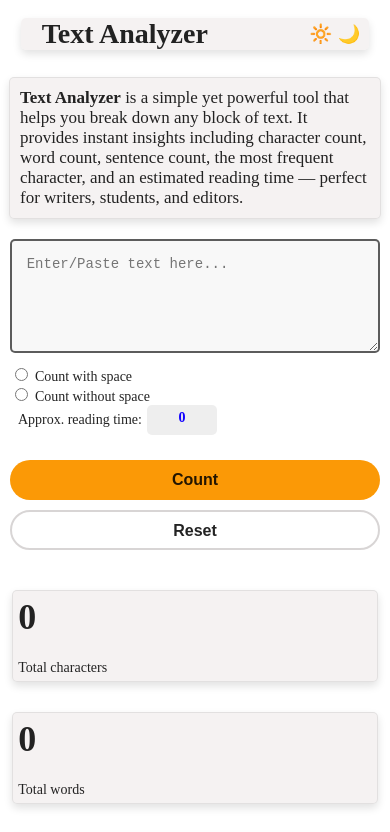
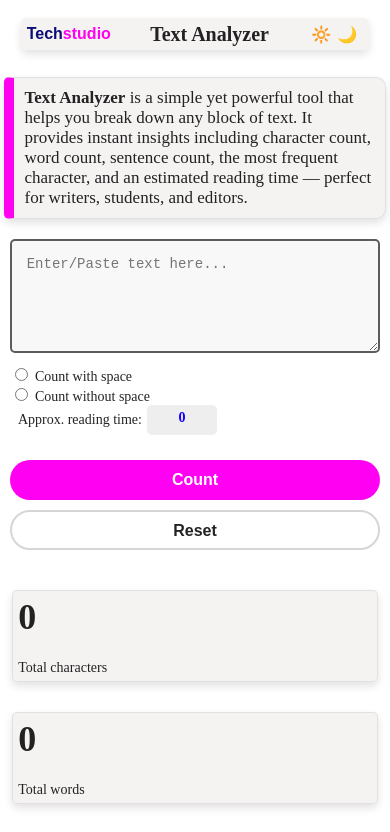
Before and after one commit to DannyTechStudio/Vanilla-JS-Text-Analyzer, a plain HTML site: page index.html in a window 390 px wide. Shown: the top 832 px of the page. Drawn offline with Linux system fonts and the light colour scheme.

Commit message:
Update UI

```diff
--- a/counter.css
+++ b/counter.css
@@ -5,6 +5,7 @@
 [data-theme="light-mode"]{
     --body-bg-color: rgb(255, 255, 255);
     --text-color: rgba(0, 0, 0, 0.862);
+    --tech-color: rgb(13, 13, 118);
     --container-bg-color: rgba(233, 228, 228, 0.471);
     --container-border: 1px solid rgba(190, 188, 188, 0.349);
     --box-shadow-value: 0 4px 8px rgba(0, 0, 0, 0.119);
@@ -21,6 +22,7 @@
 [data-theme="dark-mode"]{
     --body-bg-color: rgb(1, 1, 9);
     --text-color: rgb(255, 255, 255);
+    --tech-color: rgb(0, 253, 228);
     --container-bg-color: rgba(147, 143, 143, 0.247);
     --container-border: 2px solid rgba(190, 188, 188, 0.086);
     --box-shadow-value: 0 4px 8px rgba(186, 183, 183, 0.26);
@@ -41,6 +43,7 @@ body {
     align-items: center;
     min-height: 100vh;
     background-color: var(--body-bg-color);
+    transition: all .3s ease-in-out;
 }
 
 main{
@@ -65,10 +68,24 @@ main{
     background-color: var(--container-bg-color);
     margin-bottom: 20px;
 }
+.logo-container {
+    margin-left: 10px;
+}
+
+.logo-container p {
+    font-size: 28px;
+    color: var(--tech-color);
+    font-family: Arial, Helvetica, sans-serif;
+    font-weight: bold;
+}
+
+.logo-container small {
+    font-size: 27px;
+    color: #ff00f2;
+}
 
 h1{
     font-size: 38px;
-    margin-left: 200px;
     color: var(--text-color);
 }
 
@@ -92,7 +109,8 @@ h1{
     width: 60%;
     padding: 30px;
     border: var(--container-border);
-    border-radius: 5px;
+    border-left: 10px solid #ff00f2;
+    border-radius: 5px 10px 10px 5px;
     color: var(--text-color);
     background-color: var(--container-bg-color);
     box-shadow: var(--box-shadow-value);
@@ -185,15 +203,15 @@ label {
     font-weight: bold;
     border: none;
     border-radius: 50px;
-    background-color: rgb(251, 153, 6);
-    color: var(--text-color);
+    background-color:#ff00f2;
+    color: white;
     transition: all 0.5s ease;
 }
 
 #counter-btn:hover {
     color: white;
     cursor: pointer;
-    background-color: rgb(2, 16, 59);
+    background-color: rgb(251, 153, 6);
 }
 
 #counter-reset-btn {
@@ -294,17 +312,30 @@ span{
     }
 
     h1{
-        font-size: 28px;
-        margin-left: 15px;
+        font-size: 20px;
+    }
+
+    .logo-container {
+        margin-left: 0;
+    }
+
+    .logo-container p {
+        font-size: 16px;
+    }
+
+    .logo-container small {
+        font-size: 16px;
     }
 
     .toggle-container{
         display: flex;
+        width: 55px;
+        margin-right: 0;
     }
 
     #light-mode-btn,
     #dark-mode-btn{
-        font-size: 18px;
+        font-size: 16px;
         padding: 3px;
     }
 
--- a/index.html
+++ b/index.html
@@ -12,6 +12,9 @@
     <!--Word Counter Program-->
     <main>
         <div class="header-container">
+            <div class="logo-container">
+                <p class="logo">Tech<small>studio</small></p>
+            </div>
             <h1>Text Analyzer</h1>
             <div class="toggle-container">
                 <abbr title="Light Mode"><button id="light-mode-btn">🔆</button></abbr>
```
